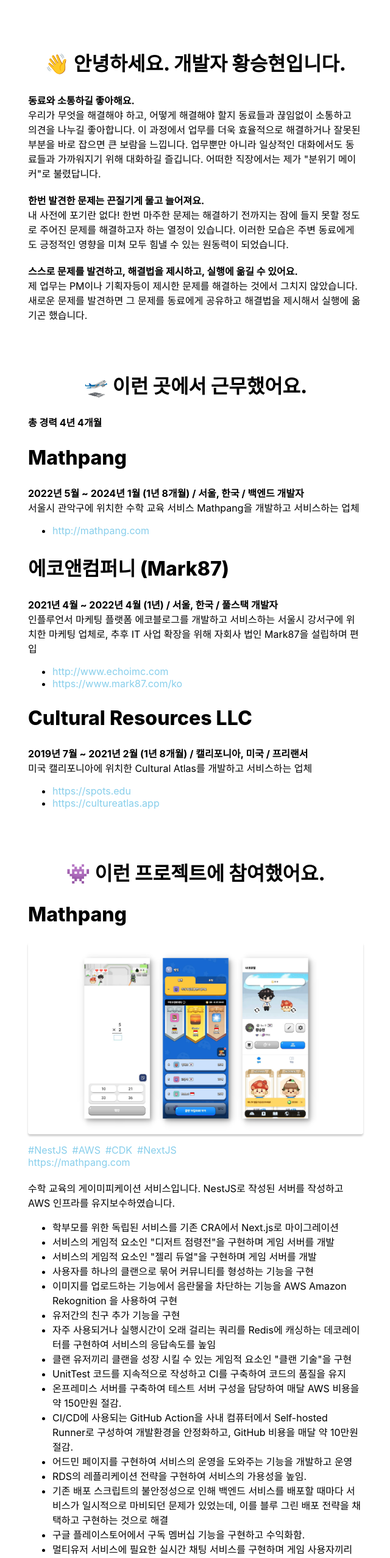
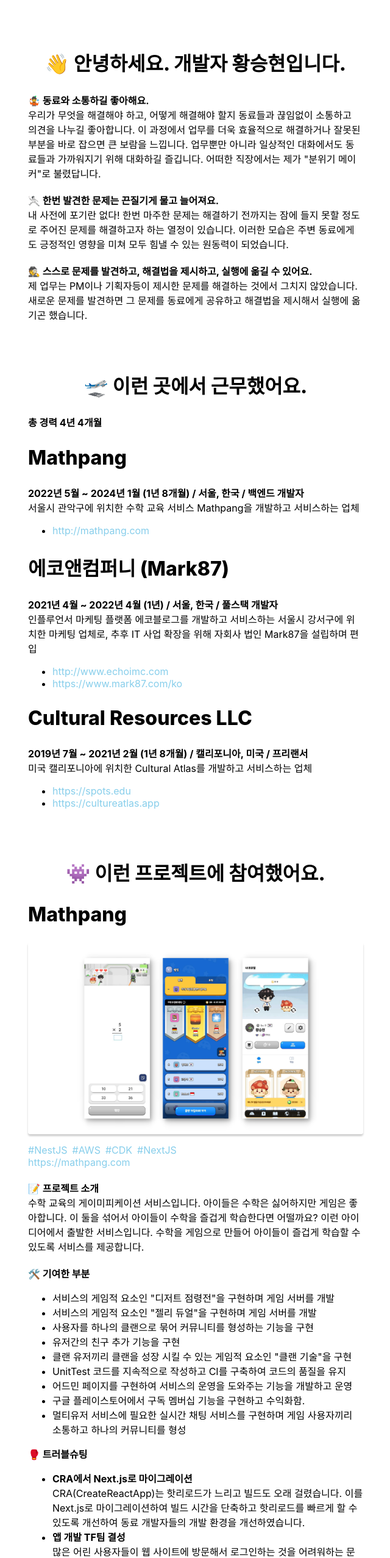
Before and after one commit to hsh2001/dev.hsh.kr, a Next.js app: page / in a window 1280 px wide. Shown: the part 241-2796 px from the top of the page at 61% size, without its empty margins (319-959 px from the left). Built offline with nearby package versions, Linux system fonts and the light colour scheme.

Commit message:
Update index.tsx

```diff
--- a/pages/index.tsx
+++ b/pages/index.tsx
@@ -57,7 +57,7 @@ const Page: NextPage = () => {
 
       <TypoContainer>
         <Paragraph>
-          <b>동료와 소통하길 좋아해요.</b>
+          <b>🤹 동료와 소통하길 좋아해요.</b>
           <br />
           <span>
             우리가 무엇을 해결해야 하고, 어떻게 해결해야 할지 동료들과 끊임없이
@@ -71,7 +71,7 @@ const Page: NextPage = () => {
           <br />
           <br />
 
-          <b>한번 발견한 문제는 끈질기게 물고 늘어져요.</b>
+          <b>🤺 한번 발견한 문제는 끈질기게 물고 늘어져요.</b>
           <br />
           <span>
             내 사전에 포기란 없다! 한번 마주한 문제는 해결하기 전까지는 잠에
@@ -84,7 +84,7 @@ const Page: NextPage = () => {
           <br />
 
           <b>
-            스스로 문제를 발견하고, 해결법을 제시하고, 실행에 옮길 수 있어요.
+            🕵️ 스스로 문제를 발견하고, 해결법을 제시하고, 실행에 옮길 수 있어요.
           </b>
           <br />
           <span>
@@ -187,13 +187,18 @@ const Page: NextPage = () => {
           </a>
           <br />
           <br />
-          수학 교육의 게이미피케이션 서비스입니다. NestJS로 작성된 서버를
-          작성하고 AWS 인프라를 유지보수하였습니다.
+          <b>📝 프로젝트 소개</b>
+          <br />
+          수학 교육의 게이미피케이션 서비스입니다. 아이들은 수학은 싫어하지만
+          게임은 좋아합니다. 이 둘을 섞어서 아이들이 수학을 즐겁게 학습한다면
+          어떨까요? 이런 아이디어에서 출발한 서비스입니다. 수학을 게임으로
+          만들어 아이들이 즐겁게 학습할 수 있도록 서비스를 제공합니다.
+          <br />
+          <br />
+          <b>🛠️ 기여한 부분</b>
+          <br />
         </Paragraph>
         <ul>
-          <li>
-            학부모를 위한 독립된 서비스를 기존 CRA에서 Next.js로 마이그레이션
-          </li>
           <li>
             서비스의 게임적 요소인 "디저트 점령전"을 구현하며 게임 서버를 개발
           </li>
@@ -201,15 +206,9 @@ const Page: NextPage = () => {
             서비스의 게임적 요소인 "젤리 듀얼"을 구현하며 게임 서버를 개발
           </li>
           <li>사용자를 하나의 클랜으로 묶어 커뮤니티를 형성하는 기능을 구현</li>
-          <li>
-            이미지를 업로드하는 기능에서 음란물을 차단하는 기능을 AWS Amazon
-            Rekognition 을 사용하여 구현
-          </li>
+
           <li>유저간의 친구 추가 기능을 구현</li>
-          <li>
-            자주 사용되거나 실행시간이 오래 걸리는 쿼리를 Redis에 캐싱하는
-            데코레이터를 구현하여 서비스의 응답속도를 높임
-          </li>
+
           <li>
             클랜 유저끼리 클랜을 성장 시킬 수 있는 게임적 요소인 "클랜 기술"을
             구현
@@ -217,29 +216,80 @@ const Page: NextPage = () => {
           <li>
             UnitTest 코드를 지속적으로 작성하고 CI를 구축하여 코드의 품질을 유지
           </li>
-          <li>
-            온프레미스 서버를 구축하여 테스트 서버 구성을 담당하여 매달 AWS
-            비용을 약 150만원 절감.
-          </li>
-          <li>
-            CI/CD에 사용되는 GitHub Action을 사내 컴퓨터에서 Self-hosted
-            Runner로 구성하여 개발환경을 안정화하고, GitHub 비용을 매달 약
-            10만원 절감.
-          </li>
+
           <li>
             어드민 페이지를 구현하여 서비스의 운영을 도와주는 기능을 개발하고
             운영
-          </li>
-          <li>RDS의 레플리케이션 전략을 구현하여 서비스의 가용성을 높임.</li>
-          <li>
-            기존 배포 스크립트의 불안정성으로 인해 백엔드 서비스를 배포할 때마다
-            서비스가 일시적으로 마비되던 문제가 있었는데, 이를 블루 그린 배포
-            전략을 채택하고 구현하는 것으로 해결
           </li>
           <li>구글 플레이스토어에서 구독 멤버십 기능을 구현하고 수익화함.</li>
           <li>
             멀티유저 서비스에 필요한 실시간 채팅 서비스를 구현하며 게임
             사용자끼리 소통하고 하나의 커뮤니티를 형성
+          </li>
+        </ul>
+        <Paragraph>
+          <b>🥊 트러블슈팅</b>
+          <br />
+        </Paragraph>
+        <ul>
+          <li>
+            <b>CRA에서 Next.js로 마이그레이션</b>
+            <br />
+            CRA(CreateReactApp)는 핫리로드가 느리고 빌드도 오래 걸렸습니다. 이를
+            Next.js로 마이그레이션하여 빌드 시간을 단축하고 핫리로드를 빠르게 할
+            수 있도록 개선하여 동료 개발자들의 개발 환경을 개선하였습니다.
+          </li>
+          <li>
+            <b>앱 개발 TF팀 결성</b>
+            <br />
+            많은 어린 사용자들이 웹 사이트에 방문해서 로그인하는 것을 어려워하는
+            문제를 발견했습니다. 이를 해결하기 위해 웹 서비스였던 Mathpang을
+            앱으로 확장하기 위해 앱 개발 TF팀을 결성하였습니다. 이를 통해 앱
+            마켓 진출 및 해외 시장 진출을 위한 기반을 마련하였습니다.
+          </li>
+          <li>
+            <b>이미지를 업로드하는 기능에서 음란물을 차단</b>
+            <br />
+            사용자가 늘어나고 서비스의 규모가 성장함에 따라 음란물이 업로드되는
+            경우가 발생했습니다. 이를 방지하기 위해 AWS Amazon Rekognition을
+            사용하여 음란물을 차단하는 기능을 구현하였습니다.
+          </li>
+          <li>
+            <b>RDS의 레플리케이션 전략을 구현</b>
+            <br />
+            사용자가 늘어나고 서비스의 규모가 성장함에 따라 RDS의 가용성을
+            높이기 위해 RDS의 레플리케이션 전략을 구현하였습니다. 이를 통해 작은
+            비용으로 약 1.5배 더 많은 사용자를 수용할 수 있도록 하였습니다.
+          </li>
+          <li>
+            <b>Redis 쿼리 캐싱</b>
+            <br />
+            Apollo Studio 에 로깅되는 쿼리 중 일부 쿼리가 느리게 작동하던 문제를
+            발견했습니다. 자주 사용되거나 실행시간이 오래 걸리는 쿼리를 Redis에
+            캐싱하는 데코레이터를 구현하여 서비스의 응답속도를 높였습니다. 이를
+            통해 p95 응답속도를 약 80% 줄일 수 있었습니다.
+          </li>
+          <li>
+            <b>온프레미스 테스트 서버를 구축</b>
+            <br />
+            클라우드 서비스는 높은 안정성을 위해 사용되는데, 이는 비용이 많이
+            들기 때문에 테스트 서버를 온프레미스로 구축하여 매달 AWS 비용을 약
+            150만원 절감하였습니다.
+          </li>
+          <li>
+            <b>GitHub 비용 절감</b>
+            <br />
+            GitHub 팀에 미리 지불한 금액을 초과하여 GitHub Action이 사용되며
+            동료 개발자들이 불시에 CI/CD를 사용할 수 없던 문제가 발생했습니다.
+            CI/CD 전략을 개선하며 GitHub Action을 Self-hosted Runner로 구성하여
+            개발환경을 안정화하고, GitHub 비용을 매달 약 10만원 절감했습니다.
+          </li>
+          <li>
+            <b>블루 그린 배포 전략 구현</b>
+            <br />
+            기존 배포 스크립트의 불안정성으로 인해 백엔드 서비스를 배포할 때마다
+            서비스가 일시적으로 마비되던 문제가 있었습니다. 이를 블루 그린 배포
+            전략을 채택하고 구현하는 것으로 해결하였습니다.
           </li>
         </ul>
         <SubTitle>Cultural Atlas</SubTitle>
```
